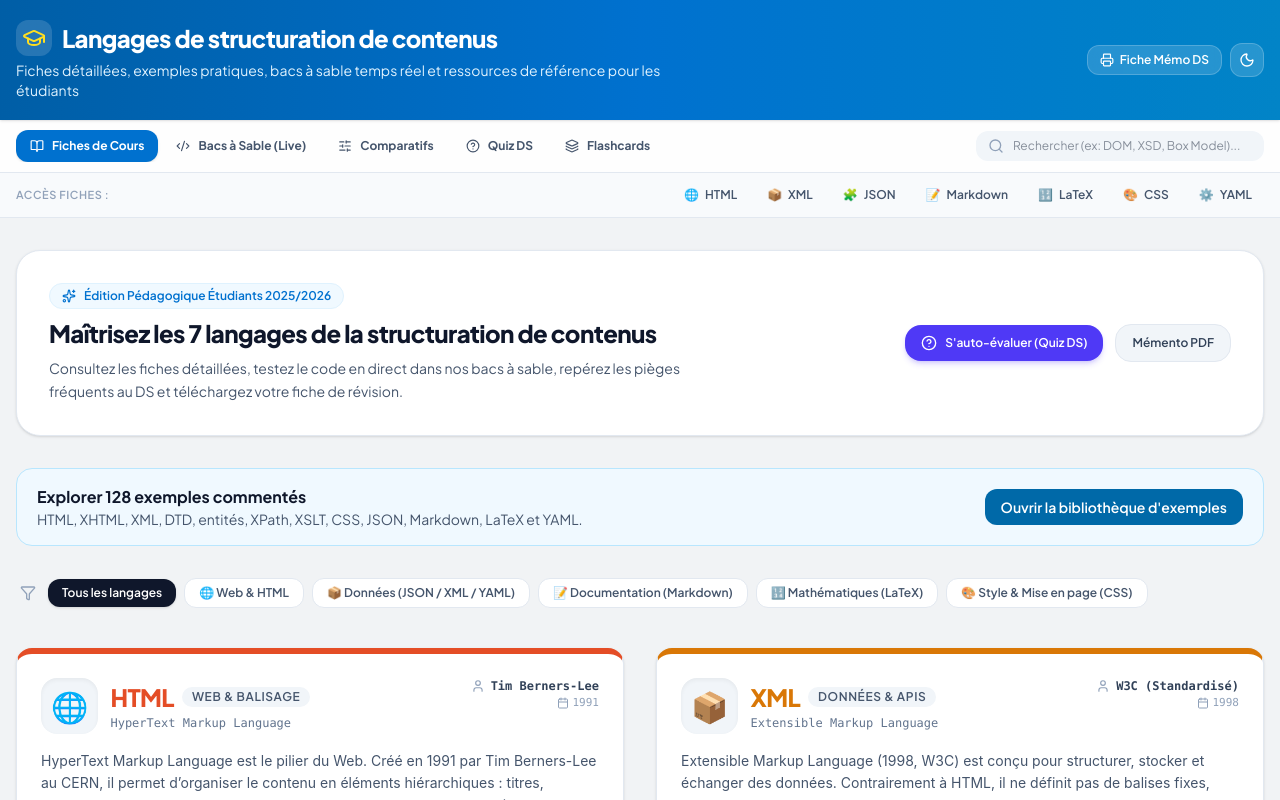
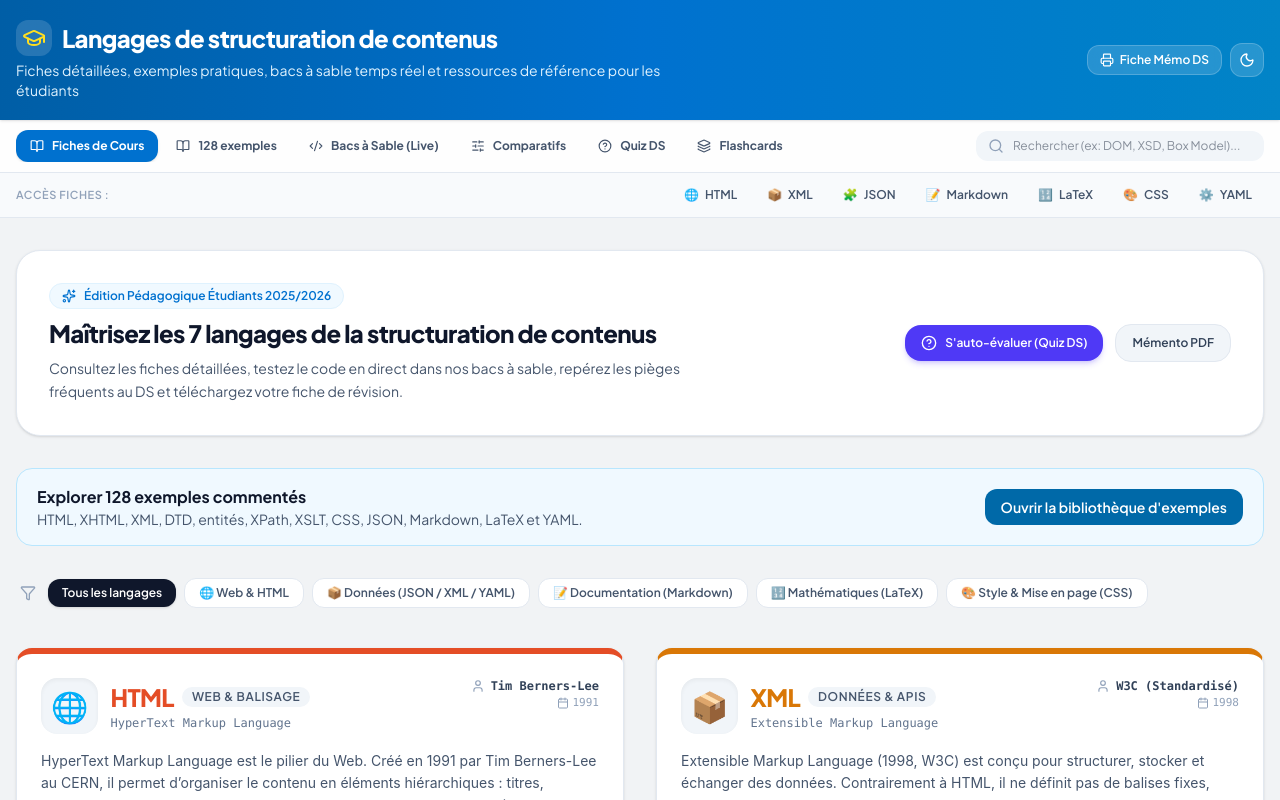
Before and after one commit to Bouguen/ds-1, a React (Vite) app: page / in a window 1280 px wide. Shown: the top 800 px of the page. Built offline with nearby package versions, Linux system fonts and the light colour scheme.

Commit message:
feat: ajouter l'accès aux exemples dans la navigation principale

```diff
--- a/src/components/Header.tsx
+++ b/src/components/Header.tsx
@@ -99,6 +99,19 @@ export const Header: React.FC<HeaderProps> = ({
           </button>
 
           <button
+            onClick={() => setActiveTab('exemples')}
+            aria-current={activeTab === 'exemples' ? 'page' : undefined}
+            className={`flex items-center gap-2 px-3.5 py-2 rounded-xl text-xs font-bold transition-all cursor-pointer shrink-0 ${
+              activeTab === 'exemples'
+                ? 'bg-[#0071CF] text-white shadow-sm'
+                : 'text-slate-600 dark:text-slate-300 hover:bg-slate-100 dark:hover:bg-slate-800'
+            }`}
+          >
+            <BookOpen className="w-3.5 h-3.5" />
+            <span>128 exemples</span>
+          </button>
+
+          <button
             onClick={() => setActiveTab('sandboxes')}
             className={`flex items-center gap-2 px-3.5 py-2 rounded-xl text-xs font-bold transition-all cursor-pointer shrink-0 ${
               activeTab === 'sandboxes'
@@ -168,7 +181,7 @@ export const Header: React.FC<HeaderProps> = ({
         </div>
       </div>
 
-      {/* Sub-nav quick anchor bar for the 6 original languages */}
+      {/* Sub-nav quick anchor bar for the original languages */}
       {(activeTab === 'fiches' || activeTab === 'sandboxes') && (
         <div className="bg-slate-50 dark:bg-slate-950/60 border-t border-slate-200 dark:border-slate-800 px-4 py-2">
           <div className="max-w-7xl mx-auto flex items-center justify-between gap-2 overflow-x-auto text-xs font-semibold">
```
